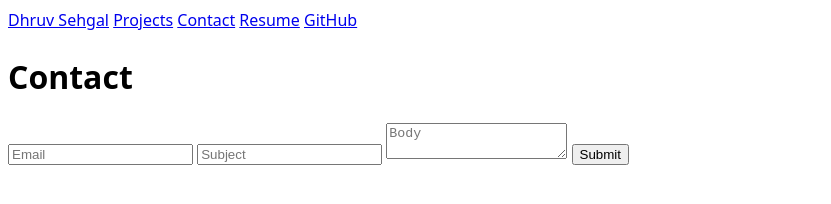
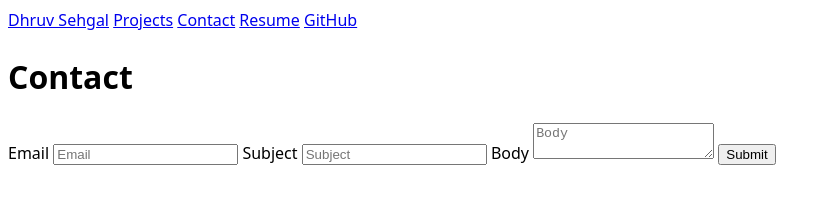
Before and after one commit to Dhrutube/portfolio, a plain HTML site: page contact/index.html in a window 1280 px wide. Shown: the whole page, without its empty margins (0-831 px from the left). Drawn offline with Linux system fonts and the light colour scheme.

Commit message:
i'm done

```diff
--- a/contact/index.html
+++ b/contact/index.html
@@ -15,10 +15,16 @@
         <a href="https://github.com/Dhrutube" target="_blank">GitHub</a>
     </nav>
     <h1>Contact</h1>
-    <form action="mailto:dsehgal@ucsd.edu" method="POST" enctype="text/plain">
-        <input name="email" type="email" placeholder="Email">
-        <input name="subject" placeholder="Subject">
-        <textarea name="body" placeholder="Body"></textarea>
+    <form action="mailto:dhruvsehgal2554@gmail.com" method="POST" enctype="text/plain">
+        <label>Email
+            <input name="email" type="email" placeholder="Email">
+        </label>
+        <label>Subject
+            <input name="subject" placeholder="Subject">
+        </label>
+        <label>Body
+            <textarea name="body" placeholder="Body"></textarea>
+        </label>
         <button>Submit</button>
     </form>
 </body>
```
Also changed, not shown: resume/index.html (+2 -2 lines).
